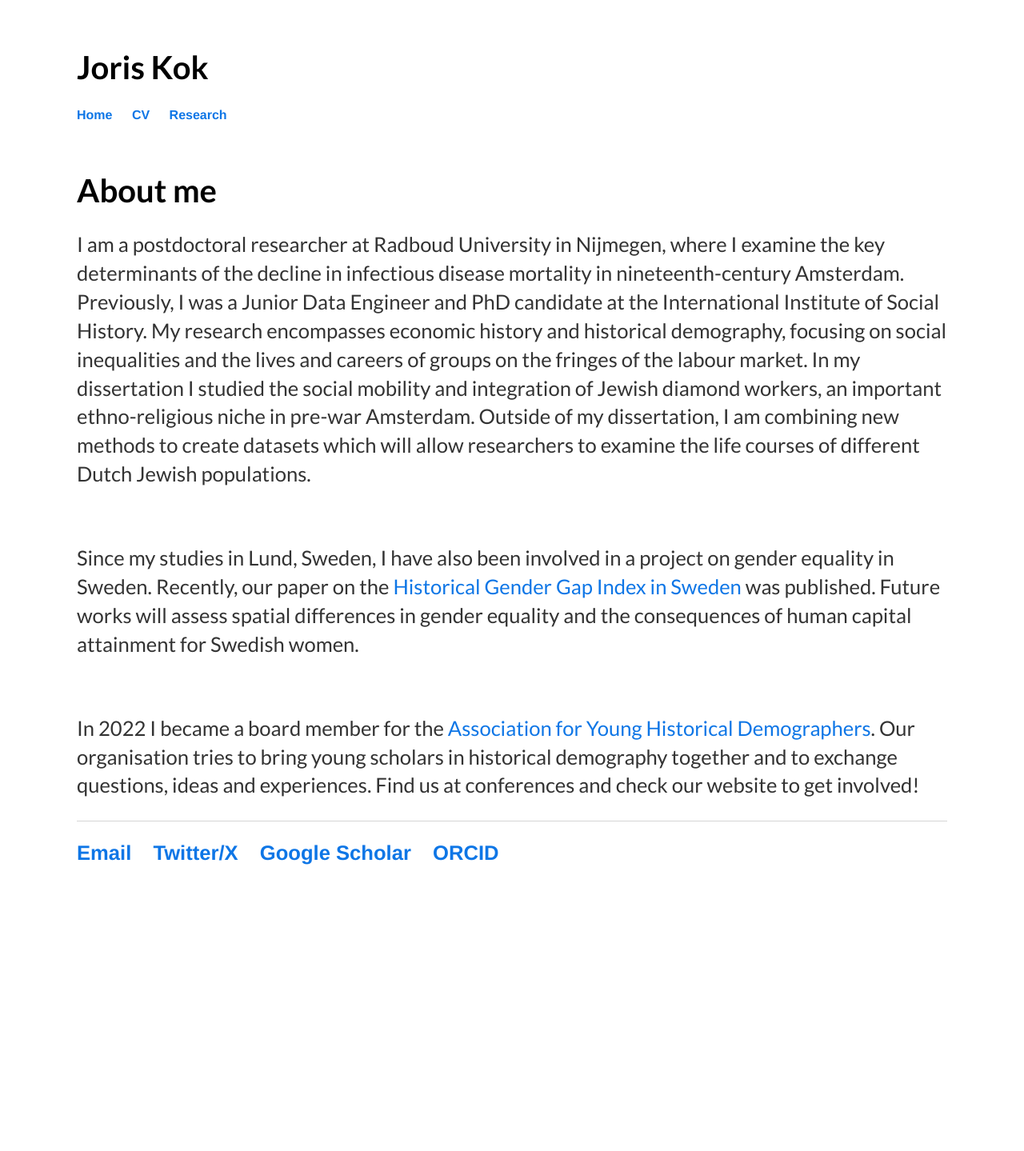
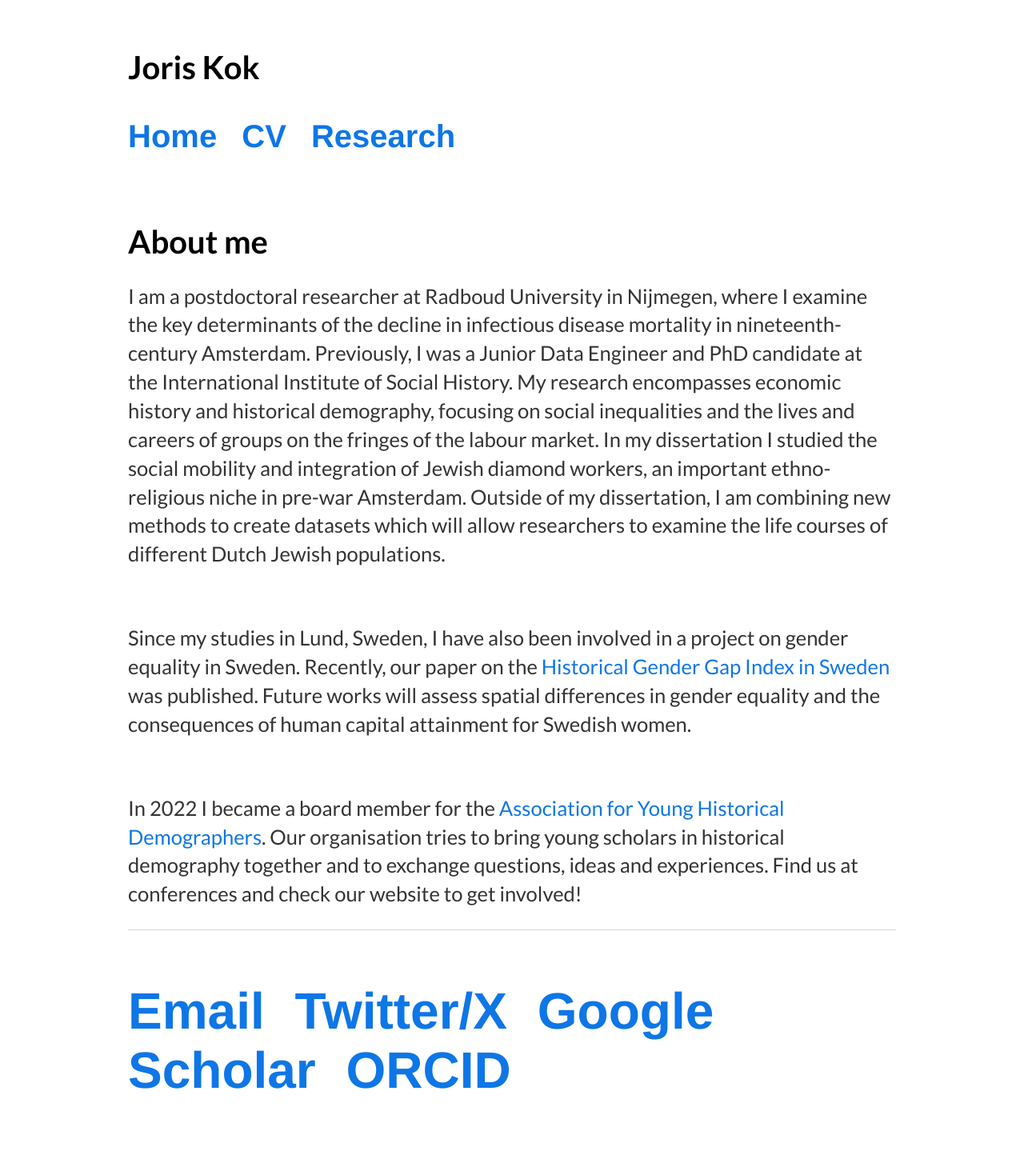
Before and after one commit to kok-joris/kok-joris.github.io, a Jekyll site: the page built from index.html, in a window 1280 px wide. Shown: the whole page at 80% size. Built offline with Jekyll 4.4.1, drawn with Linux system fonts in a browser that asks for light colours; Markdown is read by kramdown in place of the engine named in the settings; before the commit the page ends 1141 px from its top, so only the background shows below that.

Commit message:
Update main.css

```diff
--- a/css/main.css
+++ b/css/main.css
@@ -1,10 +1,11 @@
 body {
     margin: 60px auto;
 /*     width: 50%; */
-    width: 85%;
+    width: 75%;
 }
 nav ul, footer ul {
     font-family:'Helvetica', 'Arial', 'Sans-Serif';
+     font-size: 2.5em;
     padding: 0px;
     list-style: none;
     font-weight: bold;
```
